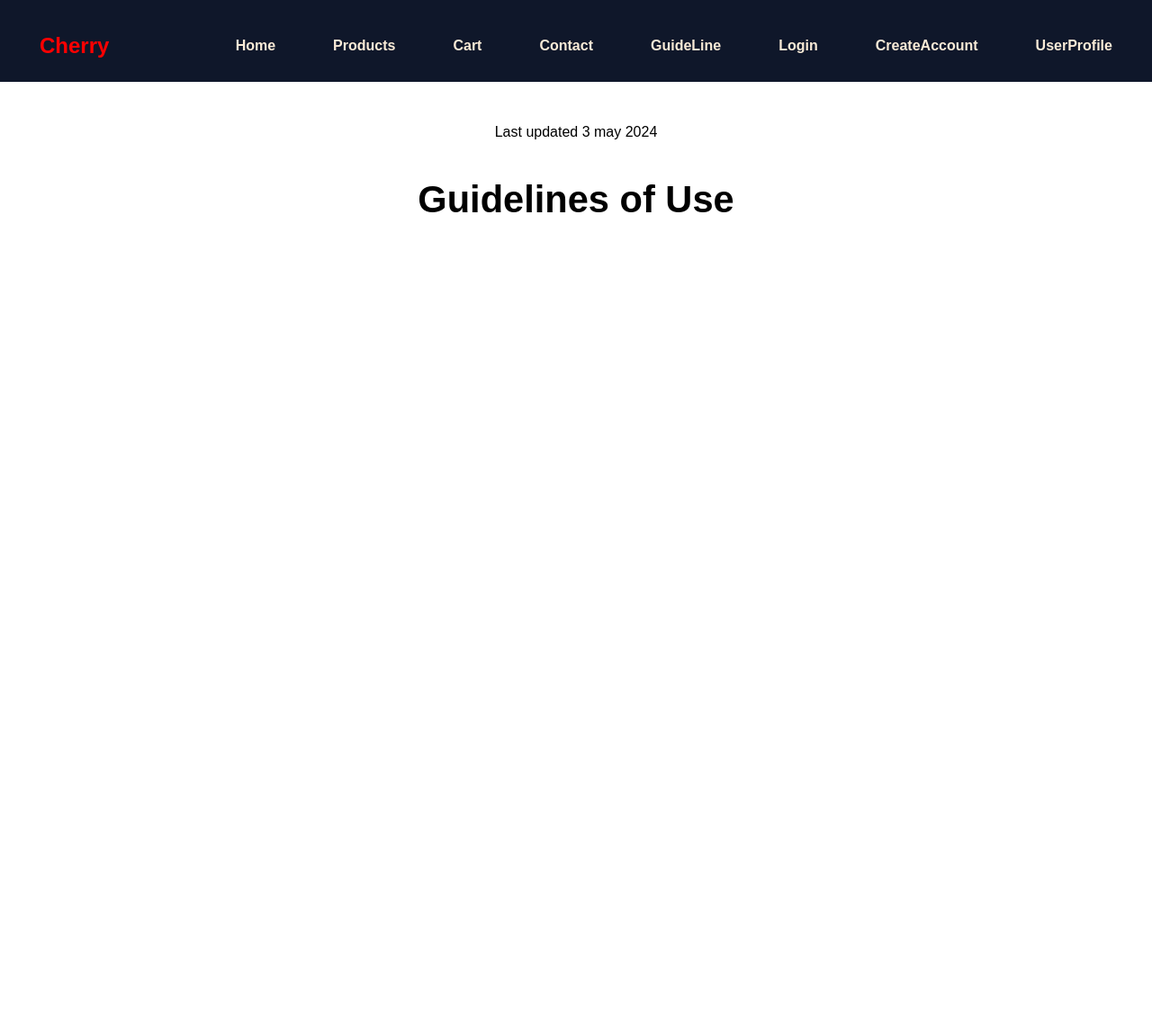
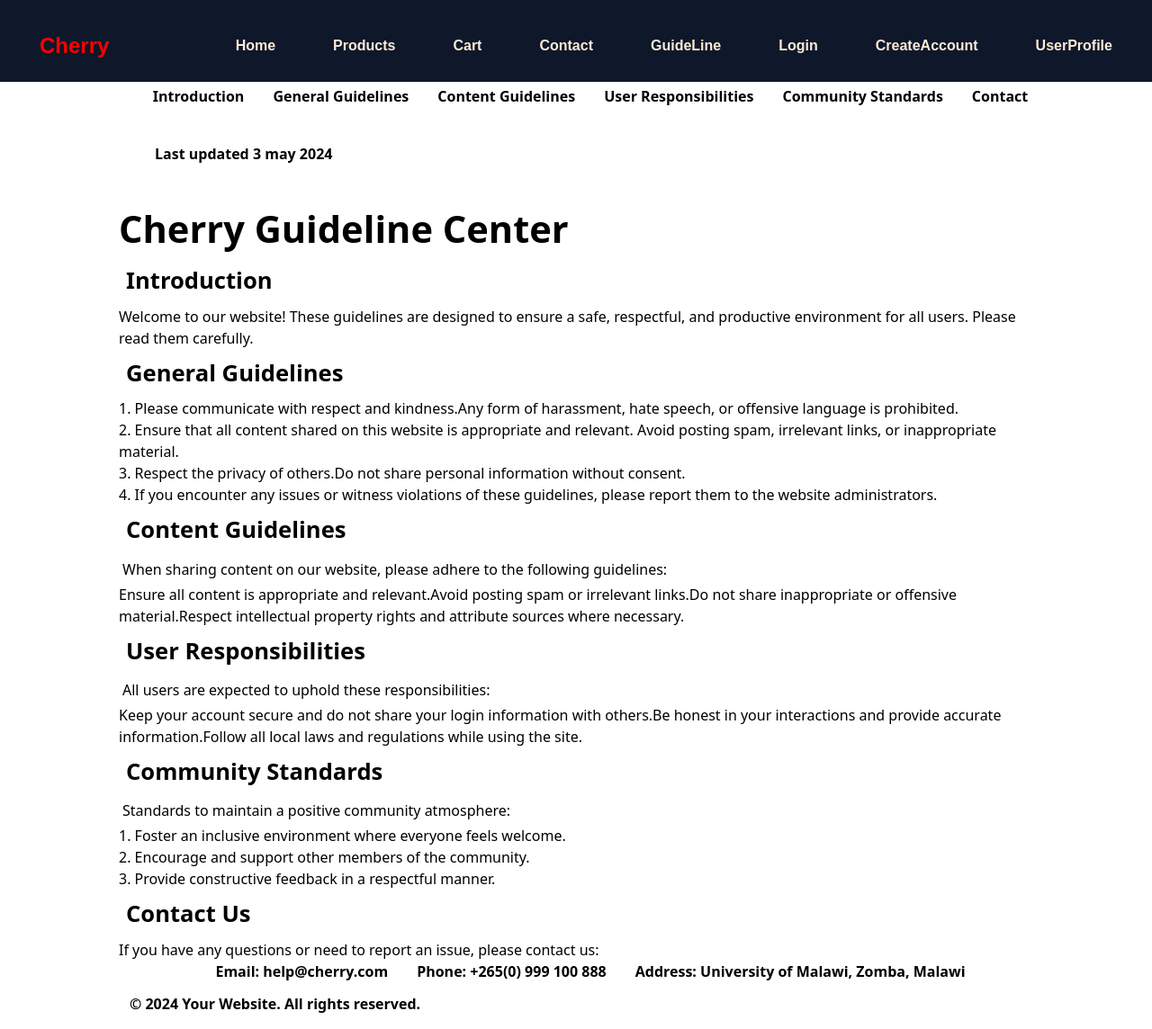
Before and after one commit to mphatsoadamson/Cherry, a React (Create React App) app: page /GuideLine in a window 1280 px wide. Shown: the whole page at 90% size. Before the commit the page ends 800 px from the top, so only its background shows below. Built offline with nearby package versions, Linux system fonts and the light colour scheme.

Commit message:
added content to guideline page

```diff
--- a/src/pages/Guidelines/Guidelines.jsx
+++ b/src/pages/Guidelines/Guidelines.jsx
@@ -2,10 +2,67 @@ import React from "react";
 
 export default function Guidelines(){
     return(
-        <div className=" w-[50%] m-auto mt-3">
-            <div className=" text-center">
-                <p className=" p-8">Last updated 3 may 2024</p>
-                <h1 className=" font-bold text-[2.6rem]">Guidelines of Use</h1>
+        <div className=" font-sans w-[80%] m-auto mt-3;">
+            <div className="p-1">
+            <nav>
+            <ul>
+                <li><a href="#introduction">Introduction</a></li>
+                <li><a href="#general-guidelines">General Guidelines</a></li>
+                <li><a href="#content-guidelines">Content Guidelines</a></li>
+                <li><a href="#user-responsibilities">User Responsibilities</a></li>
+                <li><a href="#community-standards">Community Standards</a></li>
+                <li><a href="#contact">Contact</a></li>
+            </ul>
+        </nav>
+                <p className="p-10 font-semibold">Last updated 3 may 2024</p>
+                <h1 className="color: rgb(185 28 28); font-bold text-[2.6rem] P-3"> Cherry Guideline Center</h1>
+
+        <section id="introduction">
+            <h2 className="font-semibold text-[1.6rem] text-align:center; p-2">Introduction</h2>
+            <p>Welcome to our website! These guidelines are designed to ensure a safe, respectful, and productive environment for all users. Please read them carefully.</p>
+        </section>
+
+        <section id="general-guidelines">
+            <h2 className="font-semibold text-[1.6rem] text-align:center; p-2">General Guidelines</h2>
+            <p>1. Please communicate with respect and kindness.Any form of harassment, hate speech, or offensive language is prohibited.</p>
+            <p>2. Ensure that all content shared on this website is appropriate and relevant. Avoid posting spam, irrelevant links, or inappropriate material.</p>
+            <p>3. Respect the privacy of others.Do not share personal information without consent.</p>
+            <p>4. If you encounter any issues or witness violations of these guidelines, please report them to the website administrators.</p>
+        </section>
+
+        <section id="content-guidelines">
+            <h2 className="font-semibold text-[1.6rem] text-align:center; p-2">Content Guidelines</h2>
+            <p className="p-1 font-medium">When sharing content on our website, please adhere to the following guidelines:</p>
+                <p>Ensure all content is appropriate and relevant.Avoid posting spam or irrelevant links.Do not share inappropriate or offensive material.Respect intellectual property rights and attribute sources where necessary.</p>
+            </section>
+
+        <section id="user-responsibilities">
+            <h2 className="font-semibold text-[1.6rem] text-align:center; p-2">User Responsibilities</h2>
+            <p className="p-1 font-medium">All users are expected to uphold these responsibilities:</p>
+                <p>Keep your account secure and do not share your login information with others.Be honest in your interactions and provide accurate information.Follow all local laws and regulations while using the site.</p>
+        </section>
+
+        <section id="community-standards">
+            <h2 className="font-semibold text-[1.6rem] text-align:center; p-2">Community Standards</h2>
+            <p className="p-1 font-medium">Standards to maintain a positive community atmosphere:</p>
+            <p>1. Foster an inclusive environment where everyone feels welcome.</p>
+            <p>2. Encourage and support other members of the community.</p>
+            <p>3. Provide constructive feedback in a respectful manner.</p>
+        </section>
+
+        <section id="contact">
+            <h2 className="font-semibold text-[1.6rem] text-align:center; p-2">Contact Us</h2>
+            <p>If you have any questions or need to report an issue, please contact us:</p>
+            <ul>
+                <li>Email: help@cherry.com</li>
+                <li>Phone: +265(0) 999 100 888</li>
+                <li>Address: University of Malawi, Zomba, Malawi</li>
+            </ul>
+        </section>
+
+        <footer className="p-3 font-bold">
+            <p>&copy; 2024 Your Website. All rights reserved.</p>
+        </footer>
             </div>
         </div>
     )
```
